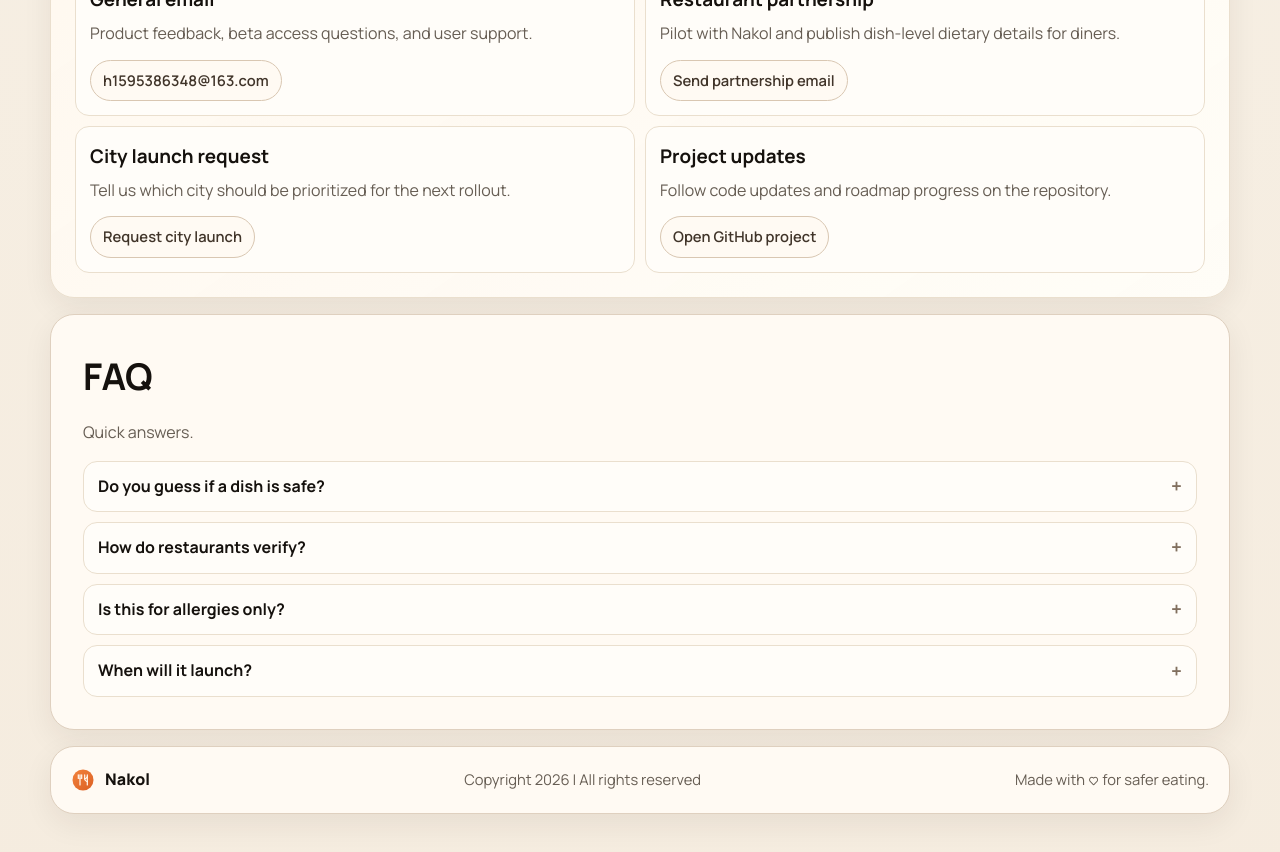
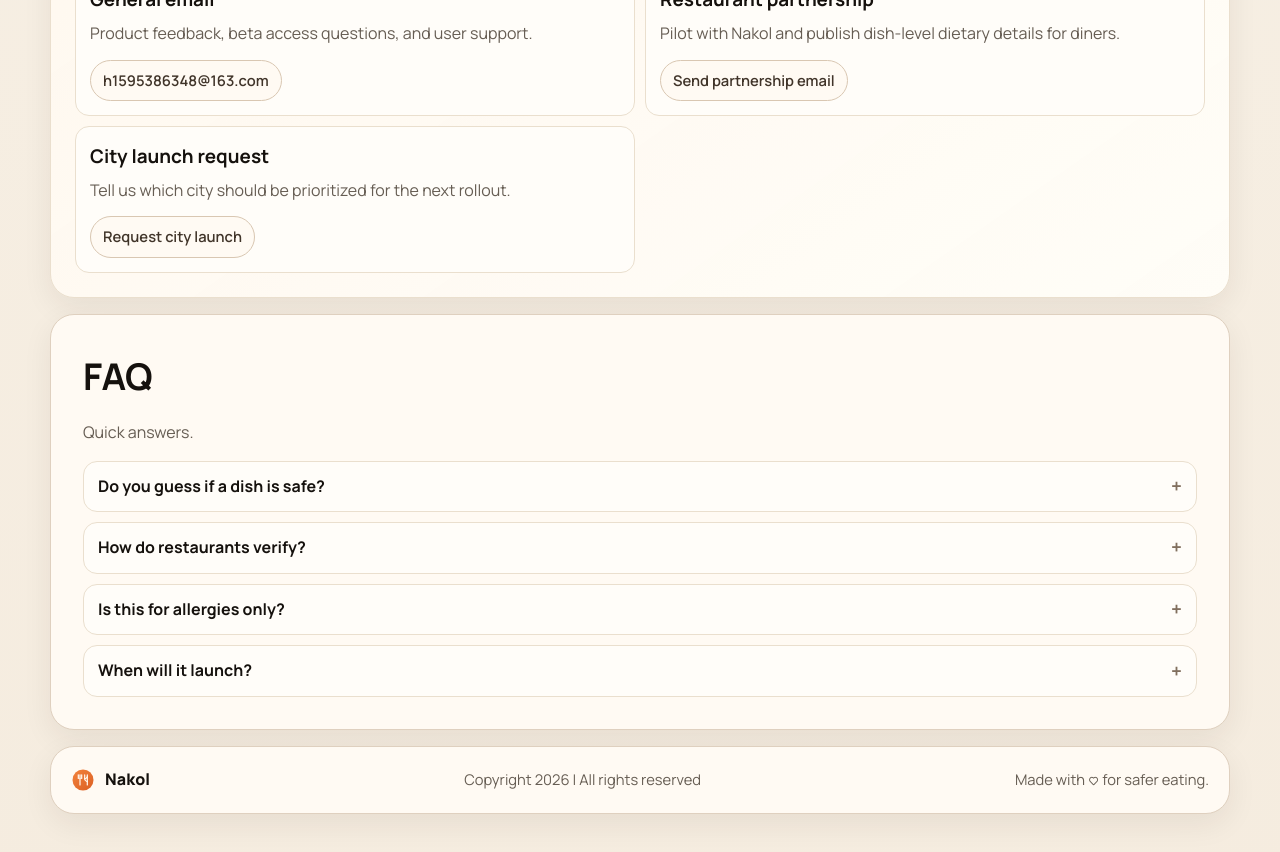
Before and after one commit to KevinHongJY/Nakol_demo, a Next.js app: page / in a window 1280 px wide. Shown: the part 3420-4272 px from the top of the page. Built offline with nearby package versions, Linux system fonts and the light colour scheme.

Commit message:
Remove GitHub project card from contact section

```diff
--- a/app/page.tsx
+++ b/app/page.tsx
@@ -410,18 +410,6 @@ export default function Home() {
             </a>
           </article>
 
-          <article className="contact-card">
-            <h3>Project updates</h3>
-            <p>Follow code updates and roadmap progress on the repository.</p>
-            <a
-              className="contact-action"
-              href="https://github.com/KevinHongJY/Nakol_demo"
-              target="_blank"
-              rel="noreferrer"
-            >
-              Open GitHub project
-            </a>
-          </article>
         </div>
       </section>
 
```
